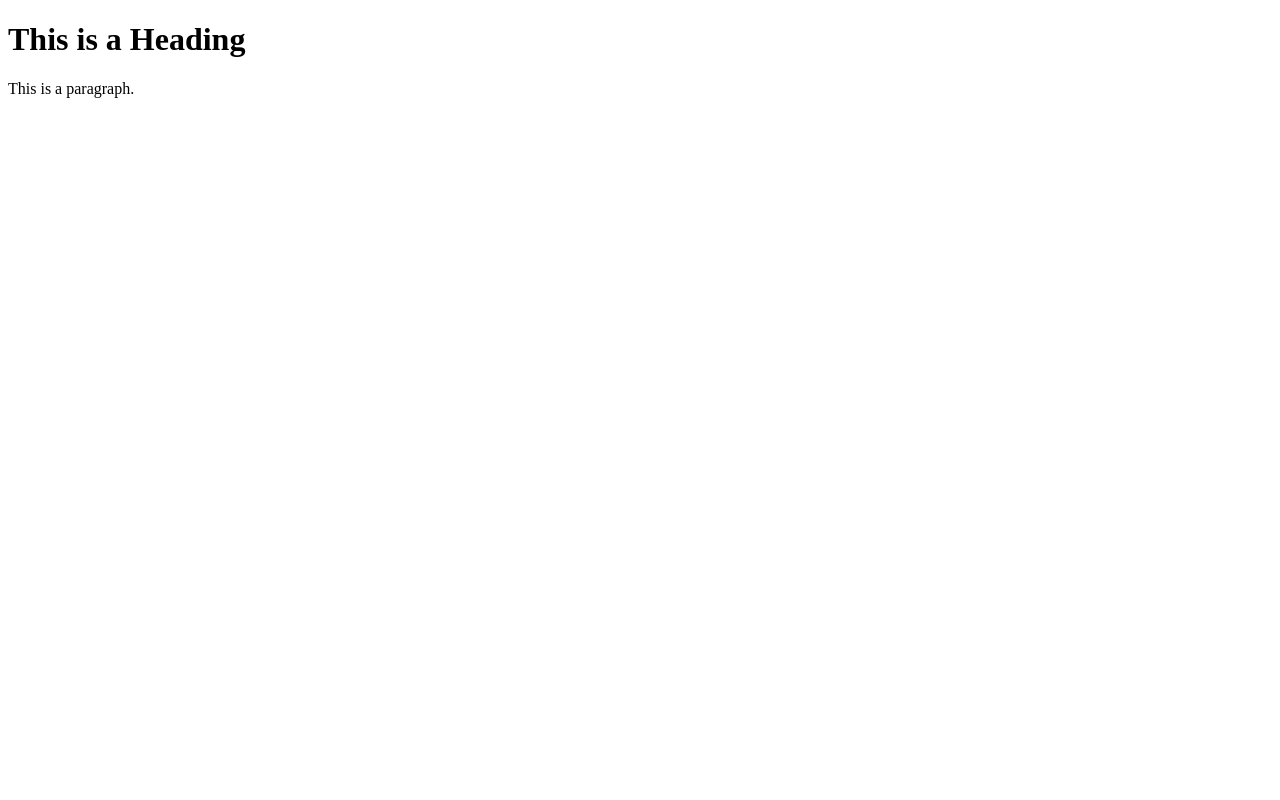
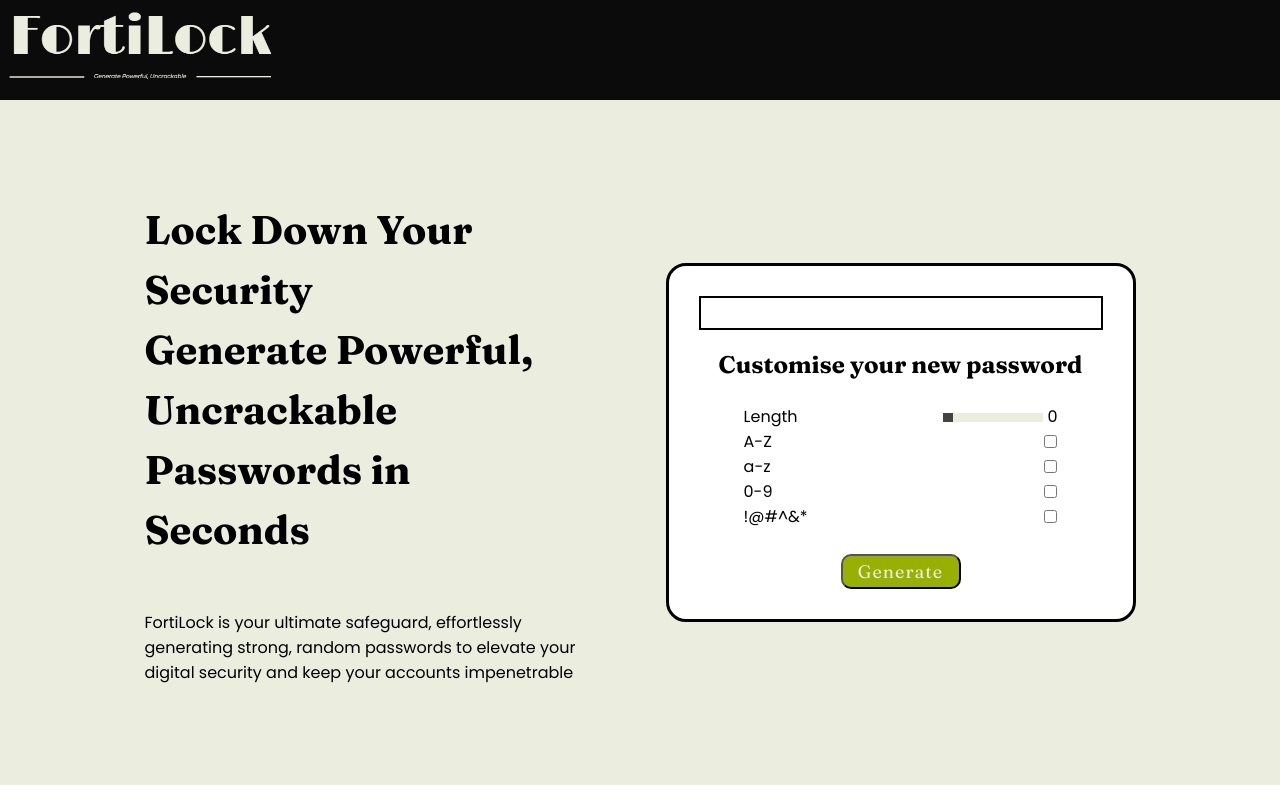
Before and after one commit to qinangao/password_generator, a plain HTML site: page index.html in a window 1280 px wide. Drawn offline with Linux system fonts and the light colour scheme.

Commit message:
create landing page and app container

```diff
--- a/index.html
+++ b/index.html
@@ -1,11 +1,98 @@
 <!DOCTYPE html>
-<html>
+<html lang="en">
   <head>
-    <title>Page Title</title>
+    <meta charset="UTF-8" />
+    <meta name="viewport" content="width=device-width, initial-scale=1.0" />
+    <link rel="stylesheet" href="style.css" />
+    <title>Password Generator||FortiLock</title>
   </head>
   <body>
-    <h1>This is a Heading</h1>
-    <p>This is a paragraph.</p>
+    <header>
+      <nav class="nav">
+        <div class="nav__logo__container">
+          <img class="nav__logo" src="./image/logo-light.png" alt="nav logo" />
+        </div>
+      </nav>
+    </header>
+    <body>
+      <div class="hero">
+        <section class="title">
+          <h1>
+            Lock Down Your Security<br />
+            <span>Generate Powerful, Uncrackable Passwords in Seconds</span>
+          </h1>
+          <p>
+            FortiLock is your ultimate safeguard, effortlessly generating
+            strong, random passwords to elevate your digital security and keep
+            your accounts impenetrable
+          </p>
+        </section>
+        <section class="app">
+          <div class="app__container">
+            <div class="result"></div>
+            <div class="customise">
+              <h2>Customise your new password</h2>
+              <form class="requirements">
+                <div class="psw__length">
+                  <label>Length</label>
+                  <div class="psw__range">
+                    <input
+                      type="range"
+                      name="length"
+                      id="length"
+                      min="0"
+                      max="50"
+                      value="0"
+                      oninput="this.nextElementSibling.value = this.value"
+                    />
+                    <output>0</output>
+                  </div>
+                </div>
+                <div class="option">
+                  <label>A-Z</label>
+                  <input
+                    class="checkbox"
+                    type="checkbox"
+                    name="uppercase"
+                    id="uppercase"
+                  />
+                </div>
+                <div class="option">
+                  <label>a-z</label>
+                  <input
+                    class="checkbox"
+                    type="checkbox"
+                    name="lowercase"
+                    id="lowercase"
+                  />
+                </div>
+                <div class="option">
+                  <label>0-9</label>
+                  <input
+                    class="checkbox"
+                    type="checkbox"
+                    name="number"
+                    id="number"
+                  />
+                </div>
+                <div class="option">
+                  <label>!@#^&*</label>
+                  <input
+                    class="checkbox"
+                    type="checkbox"
+                    name="punctuation"
+                    id="punctuation"
+                  />
+                </div>
+              </form>
+            </div>
+            <button class="btn generate__btn">Generate</button>
+          </div>
+        </section>
+      </div>
+    </body>
+    <footer></footer>
+
     <script src="./script.js"></script>
   </body>
 </html>
--- /dev/null
+++ b/style.css
@@ -0,0 +1,125 @@
+@import url("https://fonts.googleapis.com/css2?family=Fraunces:ital,opsz,wght@0,9..144,100..900;1,9..144,100..900&family=Lexend+Deca:wght@100..900&family=Public+Sans:ital,wght@0,100..900;1,100..900&display=swap");
+@import url("https://fonts.googleapis.com/css2?family=Poppins:ital,wght@0,100;0,200;0,300;0,400;0,500;0,600;0,700;0,800;0,900;1,100;1,200;1,300;1,400;1,500;1,600;1,700;1,800;1,900&display=swap");
+:root {
+  --green: rgb(151, 176, 2);
+  --black: rgb(11, 11, 11);
+  --very-light-green: rgb(235, 237, 223);
+}
+* {
+  margin: 0;
+  padding: 0;
+}
+body {
+  margin: auto;
+  width: 100%;
+  font-family: "Poppins", sans-serif;
+}
+h1 {
+  font-family: "Fraunces", serif;
+  padding-bottom: 50px;
+  font-size: 40px;
+  line-height: 60px;
+}
+h2 {
+  font-family: "Fraunces", serif;
+  padding-top: 20px;
+}
+
+.btn {
+  width: 120px;
+  height: 35px;
+  font-size: 18px;
+  background-color: var(--green);
+  color: var(--very-light-green);
+  letter-spacing: 1px;
+  font-family: "Fraunces", serif;
+  border-radius: 10px;
+  cursor: pointer;
+}
+.btn:hover {
+  transform: scale(1.2);
+  color: var(--black);
+  background-color: var(--very-light-green);
+}
+
+/* HEARDER */
+header {
+  background-color: var(--black);
+  height: 100px;
+}
+.nav__logo {
+  height: 90px;
+}
+
+.hero {
+  background-color: var(--very-light-green);
+  max-width: 1800px;
+}
+/* HERO */
+.hero {
+  padding: 100px;
+  display: flex;
+  justify-content: space-around;
+  align-items: center;
+  /* height: 630px; */
+}
+.title {
+  width: 40%;
+}
+
+/* APP */
+.app {
+  border: 3px solid black;
+  background-color: white;
+  border-radius: 20px;
+}
+.app__container {
+  padding: 30px;
+  display: flex;
+  flex-direction: column;
+  align-items: center;
+  justify-content: ;
+}
+.result {
+  width: 400px;
+  height: 30px;
+  border: 2px solid black;
+}
+input[type="range"] {
+  overflow: hidden;
+  width: 100px;
+  -webkit-appearance: none;
+  background-color: var(--very-light-green);
+}
+
+input[type="range"]::-webkit-slider-runnable-track {
+  height: 10px;
+  -webkit-appearance: none;
+  color: #13bba4;
+  margin-top: -1px;
+}
+
+input[type="range"]::-webkit-slider-thumb {
+  width: 10px;
+  -webkit-appearance: none;
+  height: 10px;
+  cursor: pointer;
+  background: #434343;
+  box-shadow: -80px 0 0 80px var(--green);
+}
+.checkbox {
+  accent-color: var(--green);
+}
+.requirements {
+  display: flex;
+  flex-direction: column;
+  padding: 25px;
+}
+label {
+  width: 60px;
+}
+.option,
+.psw__length {
+  display: flex;
+  justify-content: space-between;
+}
```
Also changed, not shown: image/logo-dark.PNG (added), image/logo-light.png (added), image/logo.png (added).
